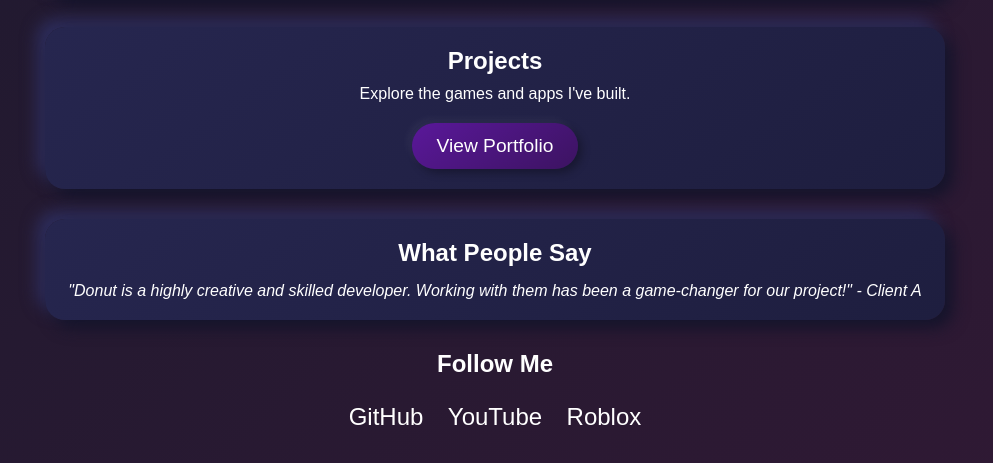
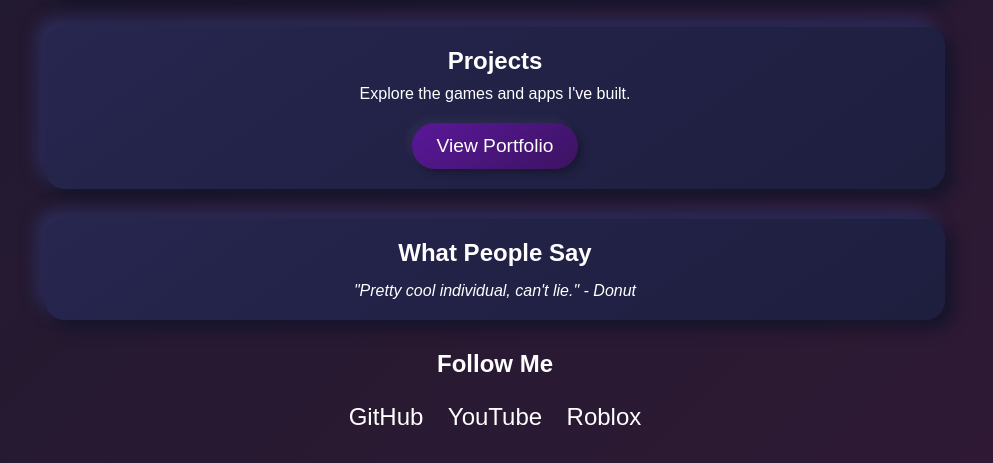
Before and after one commit to donutgames113/donutgames113.github.io, a plain HTML site: page DonutSite.html in a window 1280 px wide. Shown: the part 758-1221 px from the top of the page, without its empty margins (145-1138 px from the left). Drawn offline with Linux system fonts and the light colour scheme.

Commit message:
Update DonutSite.html

```diff
--- a/DonutSite.html
+++ b/DonutSite.html
@@ -156,7 +156,7 @@
 
         <div class="clay testimonials">
             <h2>What People Say</h2>
-            <blockquote>"Donut is a highly creative and skilled developer. Working with them has been a game-changer for our project!" - Client A</blockquote>
+            <blockquote>"Pretty cool individual, can't lie." - Donut</blockquote>
         </div>
 
         <div class="social">
```
